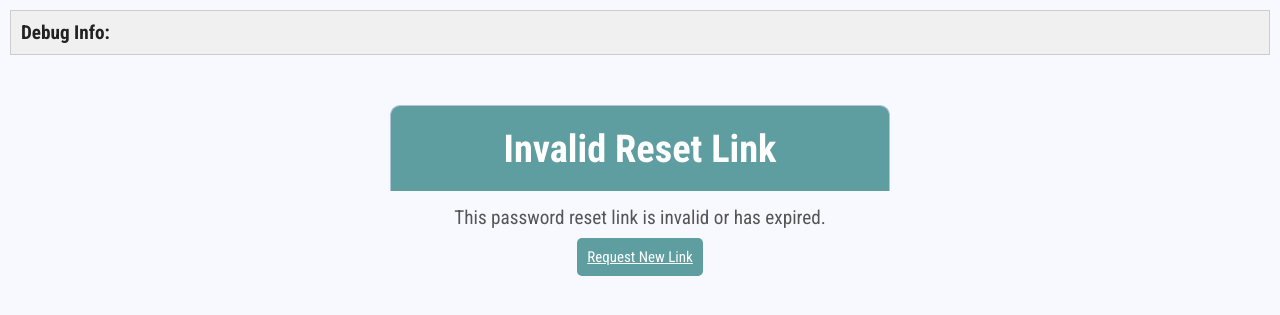
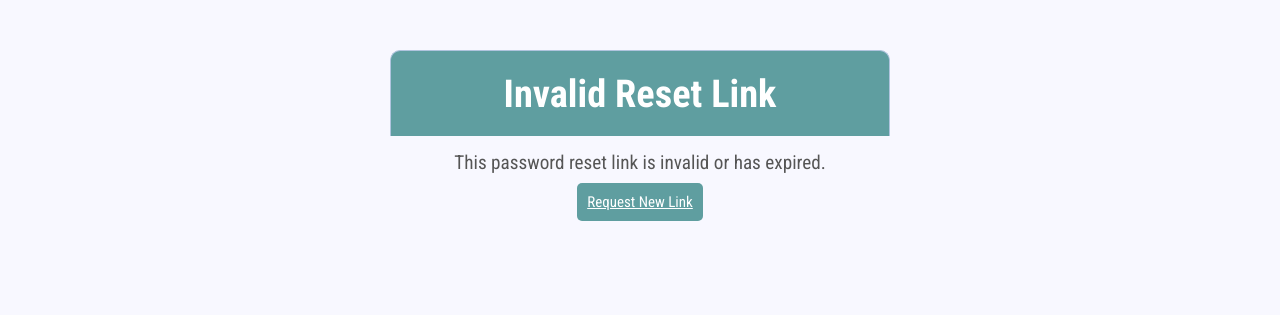
Before and after one commit to Curt-Dev-Hub/blogging-software, a PHP site: page /public/reset-password.php in a window 1280 px wide. Shown: the part 93-408 px from the top of the page. Run offline with PHP 8.4, Linux system fonts and the light colour scheme; data that the repository does not hold is empty; a stand-in replaces the project's code that opens the database connection; some libraries are stand-ins or nearby versions; some web fonts are replaced.

Commit message:
code cleanup and small UI change

```diff
--- a/public/forgot-password.php
+++ b/public/forgot-password.php
@@ -11,7 +11,6 @@ require_once '../includes/header.php';
 
 ?>
 
-<!--Check extra security needed here or on backend -->
 <div class="auth-container">
     <div class="header">
         <h1>Reset Your Password</h1>
--- a/public/reset-password.php
+++ b/public/reset-password.php
@@ -1,70 +1,3 @@
-<!-- <?php
-// error_reporting(E_ALL);
-// ini_set('display_errors', 1);
-// ini_set('display_startup_errors', 1);
-
-// require_once __DIR__ . '/../vendor/autoload.php';
-// session_start();
-// require_once __DIR__ . '/../config/dbconfig.inc.php';
-
-// $token = $_GET['token'] ?? '';
-// $valid_token = false;
-
-// if ($token) {
-//     // Validate token
-//     $stmt = $conn->prepare("
-//         SELECT pr.user_id, u.user_name
-//         FROM password_resets pr
-//         JOIN admin_user u ON pr.user_id = u.id
-//         WHERE pr.token = ? AND pr.expires_at > NOW() AND pr.used = 0
-//     ");
-//     $stmt->bind_param("s", $token);
-//     $stmt->execute();
-//     $result = $stmt->get_result();
-
-//     if ($result->num_rows > 0) {
-//         $valid_token = true;
-//         $user_data = $result->fetch_assoc();
-//     }
-// }
-
-// $page_title = "Reset Password";
-// require_once '../includes/header.php';
-
-if (!$valid_token): ?>
-    <div class="auth-container">
-        <h2>Invalid Reset Link</h2>
-        <p>This password reset link is invalid or has expired.</p>
-        <a href="forgot-password.php" class="btn btn-primary">Request New Link</a>
-    </div>
-<?php else: ?>
-    <div class="auth-container">
-        <h2>Reset Your Password</h2>
-        <p>Hello <strong><?= htmlspecialchars($user_data['user_name']) ?></strong>, enter your new password below.</p>
-        <form action="../src/controllers/reset_password_process.php" method="POST">  ** Add extra security here
-            <input type="hidden" name="token" value="<?= htmlspecialchars($token) ?>">
-
-            <div class="form-group">
-                <label for="new_password">New Password:</label>
-                <input type="password" name="new_password" id="new_password" required
-                       minlength="8" placeholder="Minimum 8 characters">
-            </div>
-
-            <div class="form-group">
-                <label for="confirm_password">Confirm New Password:</label>
-                <input type="password" name="confirm_password" id="confirm_password" required>
-            </div>
-
-            <button type="submit" class="btn btn-primary">Reset Password</button>
-        </form>
-    </div>
-<?php endif; ?> -->
-
-
-
-<!-- --------------------------------------------------------------------------- -->
-
-
 <?php
 error_reporting(E_ALL);
 ini_set('display_errors', 1);
@@ -77,55 +10,22 @@ include_once './assets/css/css_paths.php';
 
 $token = $_GET['token'] ?? '';
 $valid_token = false;
-$debug_info = '';
 
-// DEBUG: Check what's actually in the database
 if ($token) {
-    $debug_stmt = $conn->prepare("
-        SELECT pr.user_id, pr.token, pr.created_at, pr.expires_at, pr.used, u.user_name
+    // Validate token
+    $stmt = $conn->prepare("
+        SELECT pr.user_id, u.user_name
         FROM password_resets pr
         LEFT JOIN admin_user u ON pr.user_id = u.id
-        WHERE pr.token = ?
+        WHERE pr.token = ? AND pr.expires_at > NOW() AND pr.used = 0
     ");
-    $debug_stmt->bind_param("s", $token);
-    $debug_stmt->execute();
-    $debug_result = $debug_stmt->get_result();
+    $stmt->bind_param("s", $token);
+    $stmt->execute();
+    $result = $stmt->get_result();
 
-    if ($debug_result->num_rows > 0) {
-        $debug_data = $debug_result->fetch_assoc();
-        $debug_info = "Found token in DB:<br>";
-        $debug_info .= "User ID: " . $debug_data['user_id'] . "<br>";
-        $debug_info .= "Token: " . $debug_data['token'] . "<br>";
-        $debug_info .= "Created: " . $debug_data['created_at'] . "<br>";
-        $debug_info .= "Expires: " . $debug_data['expires_at'] . "<br>";
-        $debug_info .= "Used: " . $debug_data['used'] . "<br>";
-        $debug_info .= "Username: " . ($debug_data['user_name'] ?? 'NOT FOUND') . "<br>";
-        $debug_info .= "Current time: " . date('Y-m-d H:i:s') . "<br>";
-
-        // Check if token is valid using created_at + 2 hours
-        $created_time = strtotime($debug_data['created_at']);
-        $current_time = time();
-        $expiry_time = $created_time + (2 * 60 * 60); // 2 hours
-
-        $debug_info .= "Token created: " . date('Y-m-d H:i:s', $created_time) . "<br>";
-        $debug_info .= "Should expire: " . date('Y-m-d H:i:s', $expiry_time) . "<br>";
-        $debug_info .= "Is expired: " . ($current_time > $expiry_time ? 'YES' : 'NO') . "<br>";
-        $debug_info .= "Is used: " . ($debug_data['used'] ? 'YES' : 'NO') . "<br>";
-
-        // Final validation
-        if (!$debug_data['used'] && $current_time <= $expiry_time && !empty($debug_data['user_name'])) {
-            $valid_token = true;
-            $user_data = ['user_name' => $debug_data['user_name']];
-            $debug_info .= "VALIDATION: PASSED<br>";
-        } else {
-            $debug_info .= "VALIDATION FAILED - Reason: ";
-            if ($debug_data['used']) $debug_info .= "Token already used. ";
-            if ($current_time > $expiry_time) $debug_info .= "Token expired. ";
-            if (empty($debug_data['user_name'])) $debug_info .= "User not found. ";
-            $debug_info .= "<br>";
-        }
-    } else {
-        $debug_info = "Token not found in database at all.";
+    if ($result->num_rows > 0) {
+        $valid_token = true;
+        $user_data = $result->fetch_assoc();
     }
 }
 
@@ -133,10 +33,15 @@ $page_title = "Reset Password";
 $page_css = [CSS_ADMIN_LOGIN];
 require_once '../includes/header.php';
 
-// Display debug info
-echo "<div style='background: #f0f0f0; padding: 10px; margin: 10px; border: 1px solid #ccc;'>";
-echo "<strong>Debug Info:</strong><br>" . $debug_info;
-echo "</div>";
+// Display any errors
+if (isset($_SESSION['errors'])) {
+    echo '<div class="error-message">';
+    foreach ($_SESSION['errors'] as $error) {
+        echo '<p>' . htmlspecialchars($error) . '</p>';
+    }
+    echo '</div>';
+    unset($_SESSION['errors']);
+}
 
 if (!$valid_token): ?>
     <div class="auth-container">
@@ -147,24 +52,12 @@ if (!$valid_token): ?>
         <a href="forgot-password.php" class="btn btn-primary">Request New Link</a>
     </div>
 <?php else: ?>
-    <?php
-        // display any errors
-        //! Error showing above form - Need to update styling on these - 24/10/2025
-        if (isset($_SESSION['errors']))
-        {
-            echo '<div class="error-message">';
-            foreach ($_SESSION['errors'] as $error) {
-                echo '<p>' . htmlspecialchars($error) . '</p>';
-            }
-            echo '</div>';
-            unset($_SESSION['errors']);
-        }
-    ?>
     <div class="auth-container">
-        <div class="class">
+        <p>Hello <strong><?= htmlspecialchars($user_data['user_name']) ?></strong>, enter your new password below.</p>
+        <div class="header">
             <h1>Reset Your Password</h1>
         </div>
-        <p>Hello <strong><?= htmlspecialchars($user_data['user_name']) ?></strong>, enter your new password below.</p>
+
         <form action="../src/controllers/reset_password_process.php" method="POST">
             <input type="hidden" name="token" value="<?= htmlspecialchars($token) ?>">
 
@@ -178,6 +71,7 @@ if (!$valid_token): ?>
                 <label for="confirm_password">Confirm New Password:</label>
                 <input type="password" name="confirm_password" id="confirm_password" required>
             </div>
+
             <div class="input-group">
                 <button type="submit" class="btn btn-primary">Reset Password</button>
             </div>
--- a/src/controllers/reset_password_process.php
+++ b/src/controllers/reset_password_process.php
@@ -74,7 +74,7 @@ if($_SERVER["REQUEST_METHOD"] === 'POST')
                 SELECT pr.user_id, u.user_name FROM password_resets pr
                 JOIN admin_user u ON pr.user_id = u.id
                 WHERE pr.token = ?
-                AND pr.created_at > DATE_SUB(NOW(), INTERVAL 2 HOUR)
+                AND pr.created_at > DATE_SUB(NOW(), INTERVAL 30 MINUTE)
                 AND pr.used = 0");
 
             $stmt->bind_param("s", $token);
```
Also changed, not shown: src/controllers/forgot_password_process.php (+1 -6 lines).
